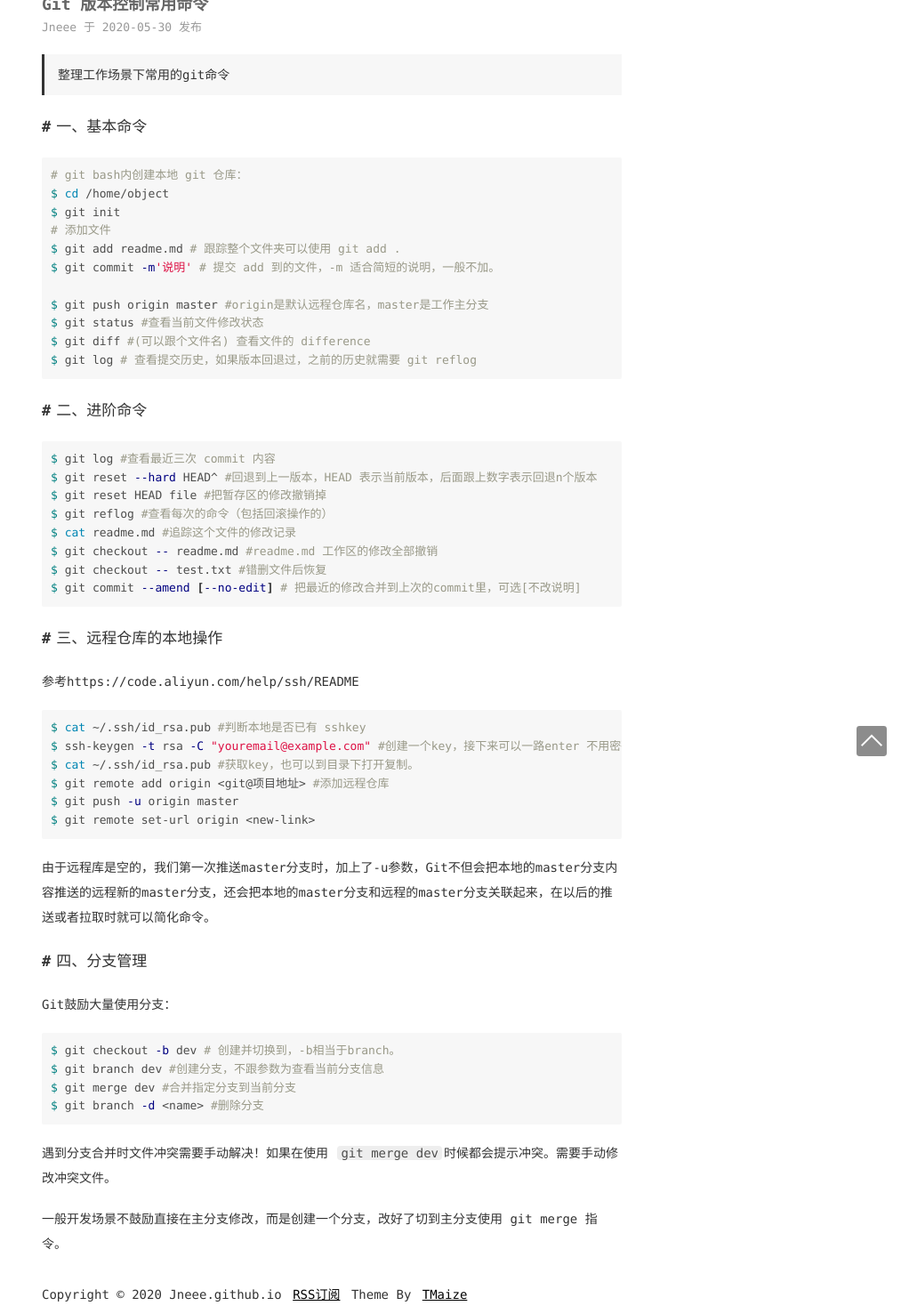
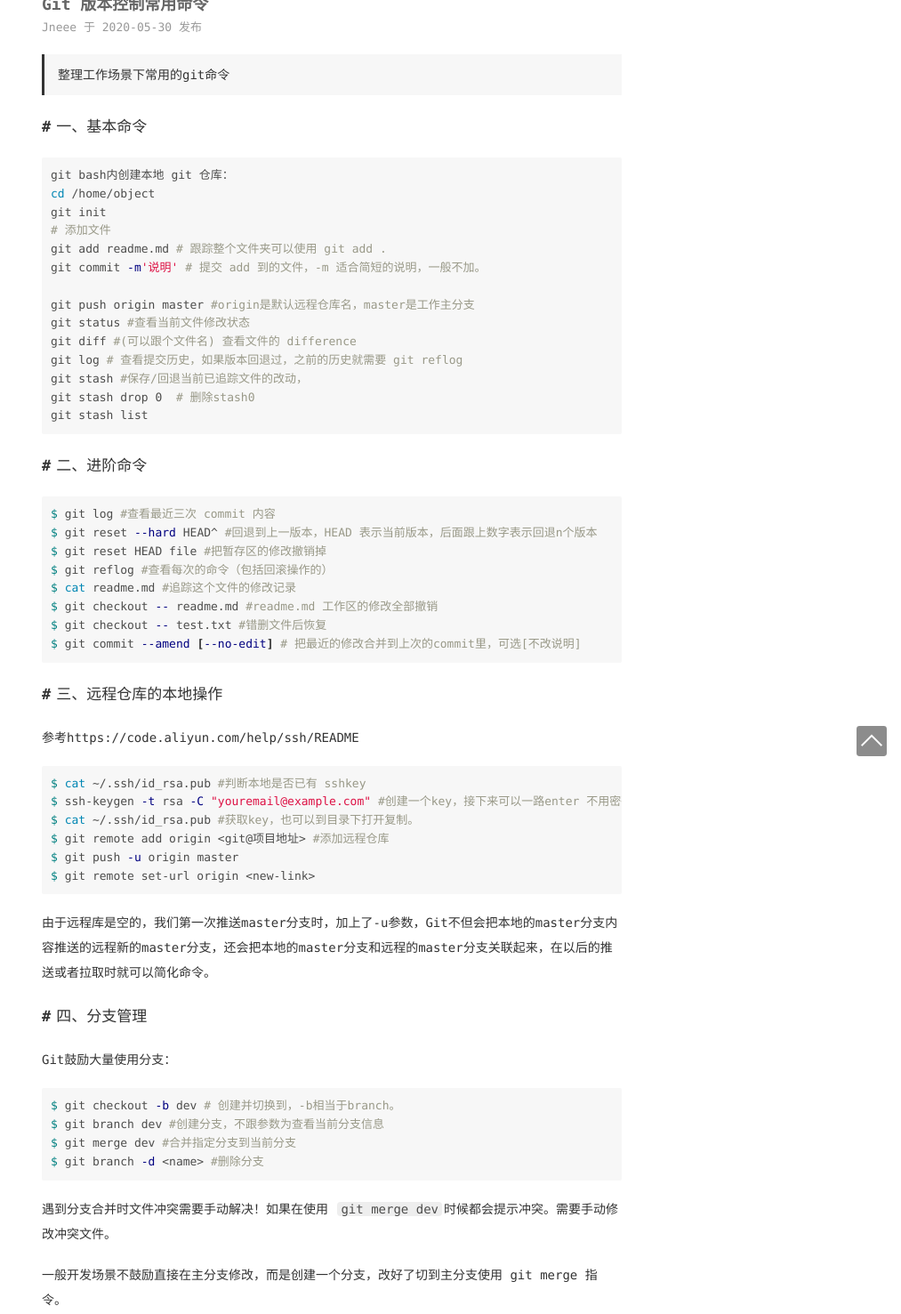
Before and after one commit to jneeee/jneeee.github.io, a Jekyll site: the page built from _posts/2020-05-30-git-command.md, in a window 1280 px wide, cut to the strip 104-1581 px from the top of the page. Shown: the whole strip at 89% size, without its empty margins (267-1280 px from the left). Built offline with Jekyll 4.4.1, drawn with Linux system fonts in a browser that asks for light colours; comment, search, counter and statistics services are not loaded.

Commit message:
git stash

````diff
--- a/_posts/2020-05-30-git-command.md
+++ b/_posts/2020-05-30-git-command.md
@@ -9,17 +9,20 @@ categories: Note
 
 
 ```bash
-# git bash内创建本地 git 仓库：
-$ cd /home/object
-$ git init
+git bash内创建本地 git 仓库：
+cd /home/object
+git init
 # 添加文件
-$ git add readme.md # 跟踪整个文件夹可以使用 git add .
-$ git commit -m'说明' # 提交 add 到的文件，-m 适合简短的说明，一般不加。
+git add readme.md # 跟踪整个文件夹可以使用 git add .
+git commit -m'说明' # 提交 add 到的文件，-m 适合简短的说明，一般不加。
 
-$ git push origin master #origin是默认远程仓库名，master是工作主分支
-$ git status #查看当前文件修改状态
-$ git diff #(可以跟个文件名) 查看文件的 difference
-$ git log # 查看提交历史，如果版本回退过，之前的历史就需要 git reflog
+git push origin master #origin是默认远程仓库名，master是工作主分支
+git status #查看当前文件修改状态
+git diff #(可以跟个文件名) 查看文件的 difference
+git log # 查看提交历史，如果版本回退过，之前的历史就需要 git reflog
+git stash #保存/回退当前已追踪文件的改动，
+git stash drop 0  # 删除stash0
+git stash list
 ```
 
 ## 二、进阶命令
````
Also changed, not shown: 1 other file.
